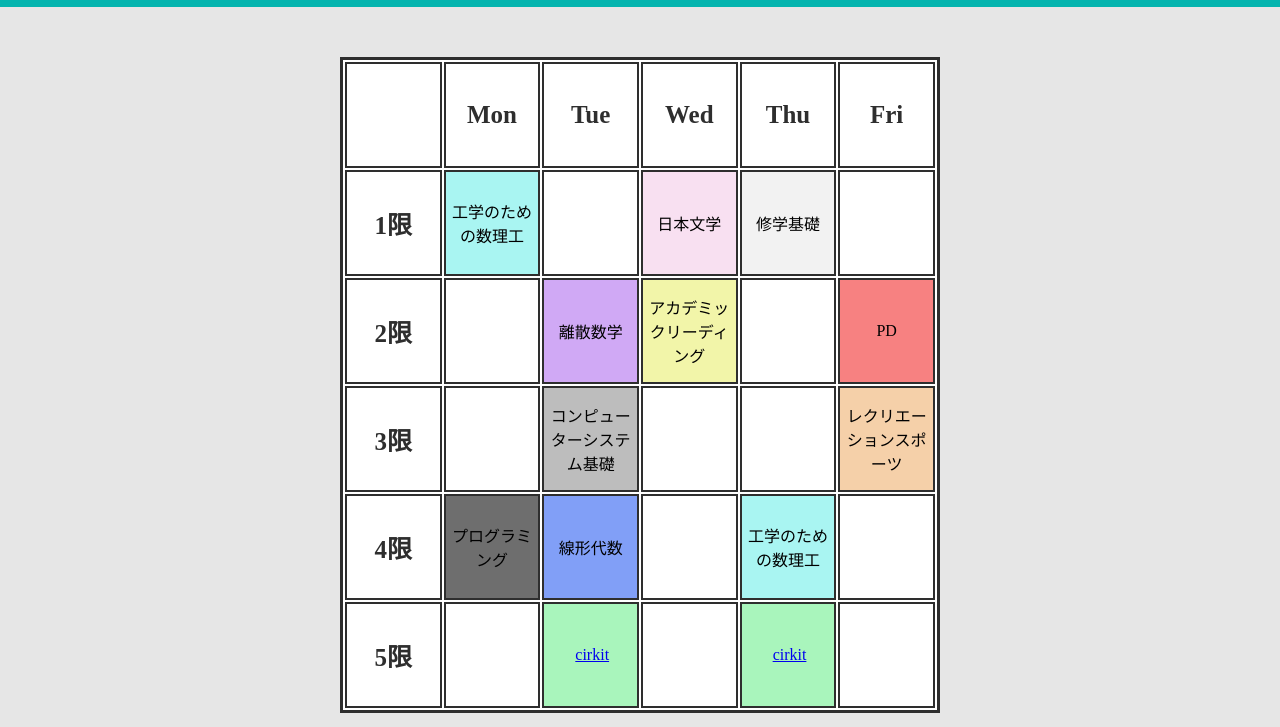
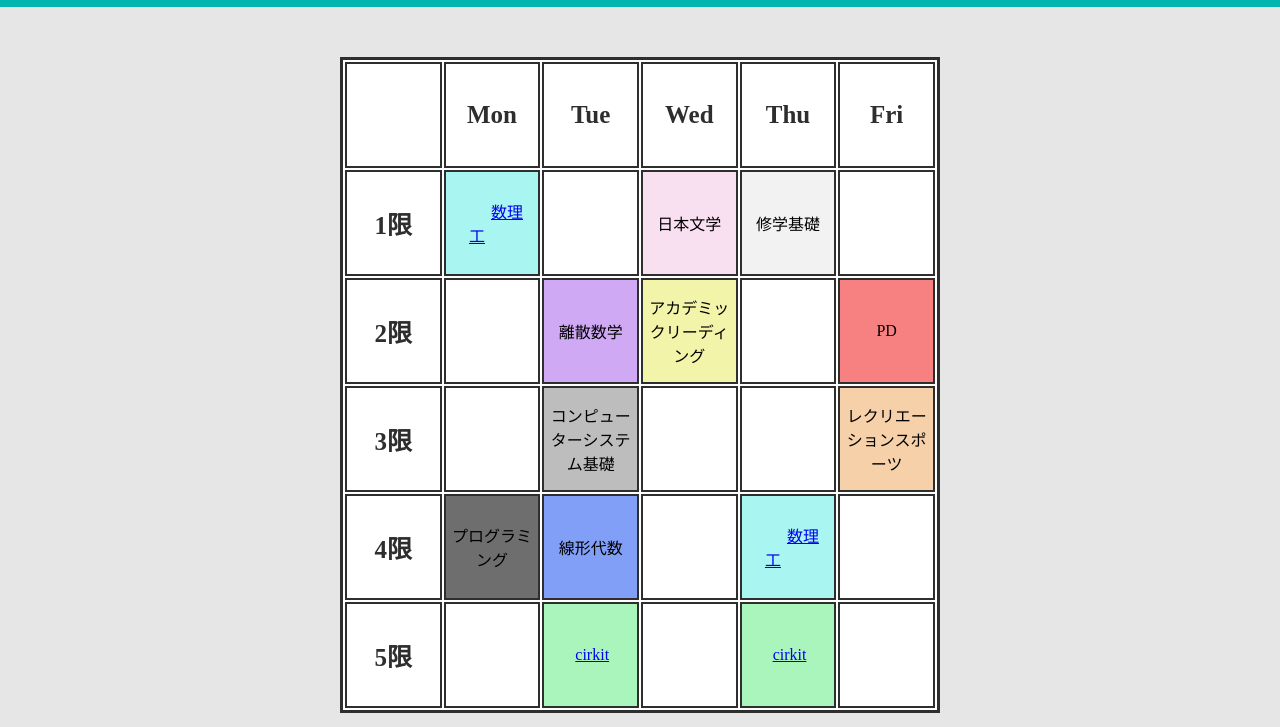
Before and after one commit to IrukNuj/programming_lessons, a plain HTML site: page 講義Html/kougi.html in a window 1280 px wide. Shown: the part 73-800 px from the top of the page. Drawn offline with Linux system fonts and the light colour scheme.

Commit message:
講義表をhtmlで作ったよ

```diff
--- a/講義Html/kougi.html
+++ b/講義Html/kougi.html
@@ -22,7 +22,7 @@
       </tr>
       <tr>
         <td id="time">1限</td>
-        <td class="Math">工学のための数理工</td>
+        <td class="Math"><a href="https://mars41.mars.kanazawa-it.ac.jp/eSylla/eSRefSummaryPortalAuth">数理工</a></td>
         <td class="empty"></td>
         <td class="Lang">日本文学</td>
         <td class="Shugaku">修学基礎</td>
@@ -49,7 +49,7 @@
         <td class="Plog">プログラミング</td>
         <td class="Senkei">線形代数</td>
         <td class="empty"></td>
-        <td class="Math">工学のための数理工</td>
+        <td class="Math"><a href="https://mars41.mars.kanazawa-it.ac.jp/eSylla/eSRefSummaryPortalAuth">数理工</a></td>
         <td class="empty"></td>
       </tr>
       <tr>
```
